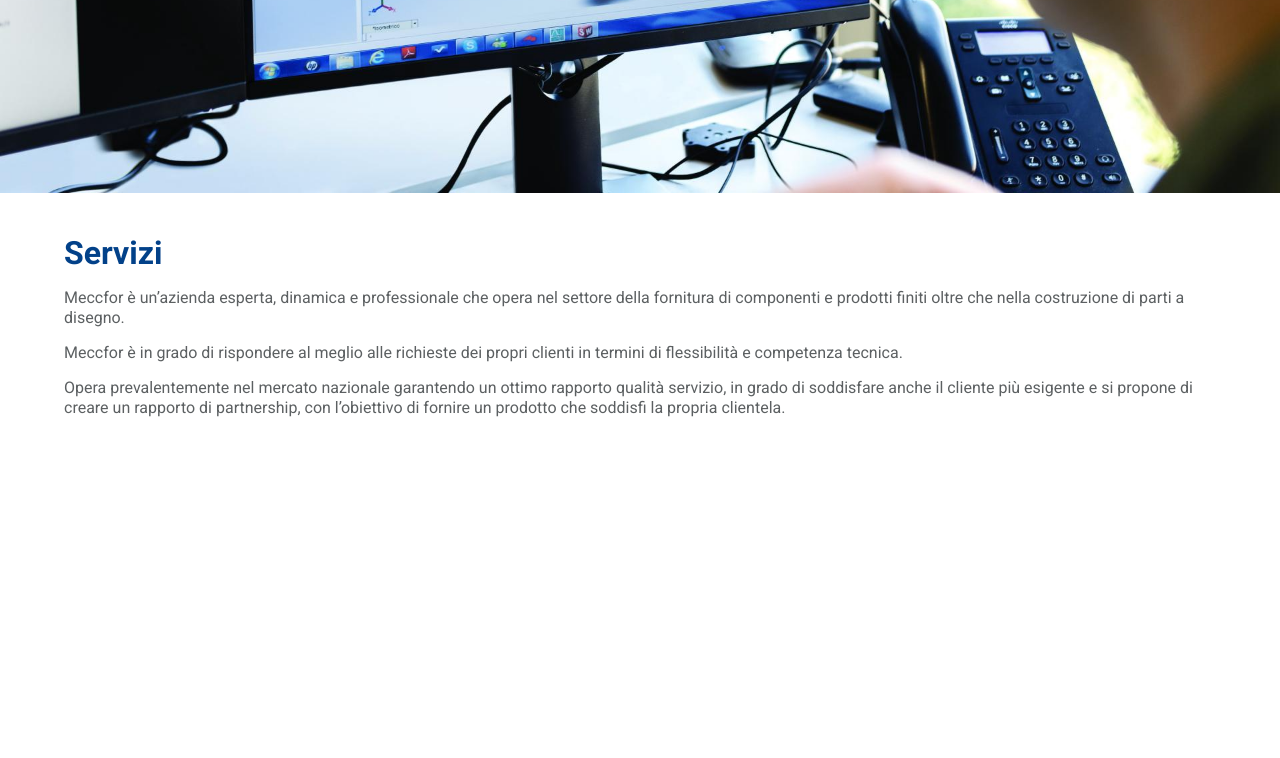
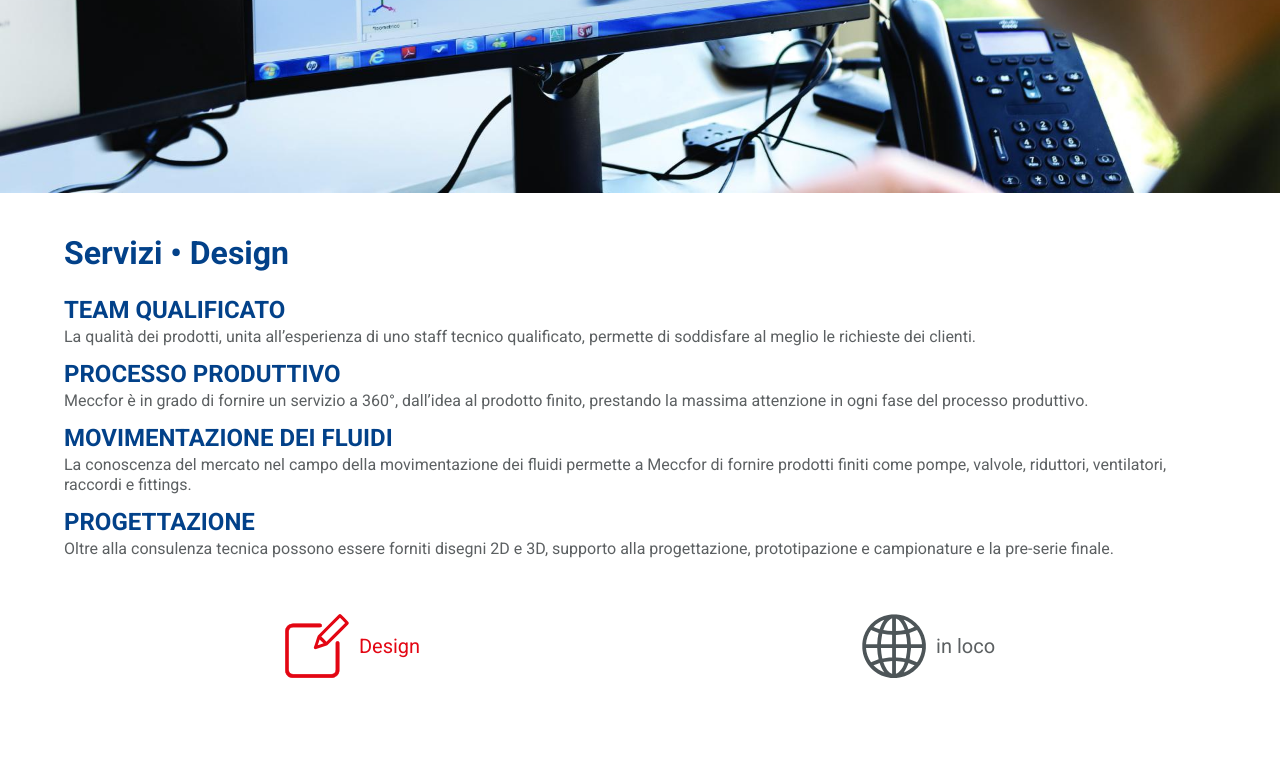
Before and after one commit to imeuro/meccfor, a PHP site: page /servizi-design in a window 1280 px wide. Shown: the part 745-1503 px from the top of the page. Before the commit the page ends 1162 px from the top, so only its background shows below. Run offline with PHP 8.4, Linux system fonts and the light colour scheme.

Commit message:
submenu icons

```diff
--- a/assets/scss/structure.scss
+++ b/assets/scss/structure.scss
@@ -198,7 +198,14 @@ body {
 			font-size: 2rem;
 			line-height: 2.5rem;
 			color: $color-blue;
-			padding-bottom: 15px;
+			padding-bottom: 25px;
+			font-weight: 700;
+		}
+		.mc-page-subtitle {
+			font-size: 1.5rem;
+			line-height: 1.5rem;
+			color: $color-blue;
+			padding-bottom: 5px;
 			font-weight: 700;
 		}
 		p {
@@ -211,7 +218,31 @@ body {
 			color: $color-blue;
 			font-weight: 700;
 		}
+		.mc-cat-subpages {
+			@include flex-box(row wrap,flex-start,space-around);
+			margin: 40px 0 20px 0;
+			li {
+				font-size: 1.25rem;
+				color: $color-red;
+				line-height: 64px;
+				margin-bottom: 20px;
+				text-decoration: none;
+				a {
+					color: $color-grey;
+					text-decoration: none;
+					.mc-subpages-icons { fill: none; }
+				}
+				.mc-subpages-icons {
+					width: 64px;
+					height: auto;
+					margin-right: 10px;
+					fill: $color-red;
+				}
+
+			}
+		}
     }
+
 }
 
 .mc-content-homepage {
--- a/servizi-design.php
+++ b/servizi-design.php
@@ -78,12 +78,26 @@
 			sizes="100vw">
 
 			<div class="mc-page-content">
-				<h1 class="mc-page-title">Servizi</h1>
-				<p>Meccfor è un’azienda esperta, dinamica e professionale che opera nel settore della fornitura di componenti e prodotti finiti oltre che nella costruzione di parti a disegno.</p>
+				<h1 class="mc-page-title">Servizi • Design</h1>
+				<h2 class="mc-page-subtitle">TEAM QUALIFICATO</h2>
+				<p>La qualità dei prodotti, unita all’esperienza di uno staff tecnico
+				qualificato, permette di soddisfare al meglio le richieste dei clienti.</p>
+				<h2 class="mc-page-subtitle">PROCESSO PRODUTTIVO</h2>
+				<p>Meccfor è in grado di fornire un servizio a 360°, dall’idea al prodotto finito,
+				prestando la massima attenzione in ogni fase del processo produttivo.</p>
+				<h2 class="mc-page-subtitle">MOVIMENTAZIONE DEI FLUIDI</h2>
+				<p>La conoscenza del mercato nel campo della movimentazione
+				dei fluidi permette a Meccfor di fornire prodotti finiti come pompe,
+				valvole, riduttori, ventilatori, raccordi e fittings.</p>
+				<h2 class="mc-page-subtitle">PROGETTAZIONE</h2>
+				<p>Oltre alla consulenza tecnica possono essere forniti disegni 2D e 3D,
+				supporto alla progettazione, prototipazione e campionature
+				e la pre-serie finale.</p>
 
-				<p>Meccfor è in grado di rispondere al meglio alle richieste dei propri clienti in termini di flessibilità e competenza tecnica.</p>
-
-				<p>Opera prevalentemente nel mercato nazionale garantendo un ottimo rapporto qualità servizio, in grado di soddisfare anche il cliente più esigente e si propone di creare un rapporto di partnership, con l’obiettivo di fornire un prodotto che soddisfi la propria clientela.</p>
+				<ul class="mc-cat-subpages">
+					<li><img src="assets/graphics/icon-design-current.svg" width="282" height="282" alt="Servizi - Design" class="mc-subpages-icons">Design</li>
+					<li><a href="servizi-in-loco"><img src="assets/graphics/icon-inloco.svg" width="264" height="264" alt="Servizi - in loco" class="mc-subpages-icons">in loco</a></li>
+				</ul>
 			</div>
 		</div>
 
```
Also changed, not shown: servizi-in-loco.php (+6 -1 lines), assets/css/mc.css, assets/css/structure.css, assets/graphics/icon-altro.svg (added), assets/graphics/icon-design-current.svg (added), assets/graphics/icon-design.svg (added), assets/graphics/icon-dl.svg (added), assets/graphics/icon-inloco-current.svg (added), assets/graphics/icon-inloco.svg (added), assets/graphics/icon-riduttori.svg (added), assets/graphics/icon-wip.svg (added), 2 other files.
